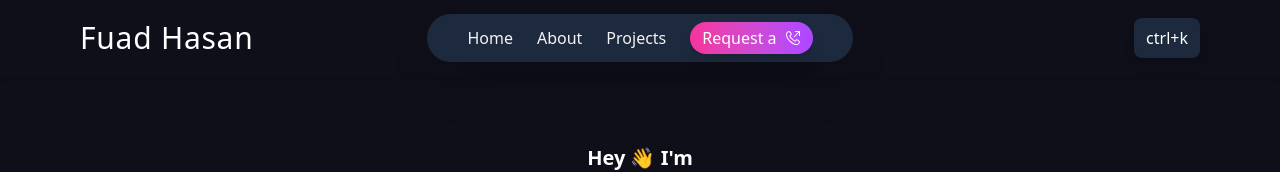
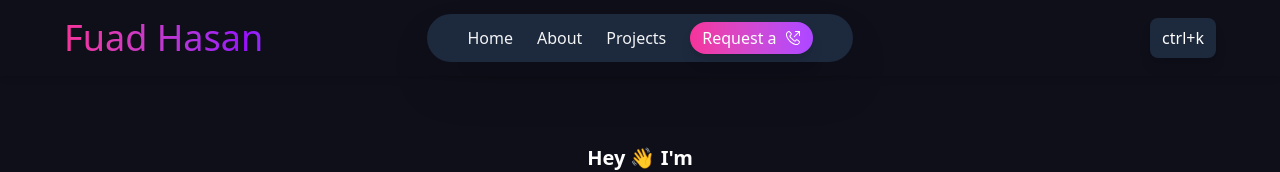
Before and after one commit to fuadhasan05/my-portfolio, a React (Vite) app: page / in a window 1280 px wide. Shown: the top 172 px of the page. Built offline with nearby package versions, Linux system fonts and the light colour scheme.

Commit message:
update responsive

```diff
--- a/src/components/About.jsx
+++ b/src/components/About.jsx
@@ -2,7 +2,7 @@ import React from "react";
 
 export default function About() {
   return (
-    <div id="about" className="container mx-auto text-white py-16 px-4">
+    <div id="about" className="container mx-auto text-white py-16">
       {/* Heading */}
       <div className="text-center mb-12">
         <h2 className="text-4xl font-bold mb-6">About Me</h2>
--- a/src/components/Contact.jsx
+++ b/src/components/Contact.jsx
@@ -11,7 +11,7 @@ import {
 
 export default function Contact() {
   return (
-    <section className="container mx-auto flex flex-col md:flex-row gap-10 px-4 py-16 text-gray-100 min-h-[400px]">
+    <section className="container mx-auto flex flex-col md:flex-row gap-10 py-16 text-gray-100 min-h-[400px]">
       {/* Left side: Contact info */}
       <div className="flex-1 space-y-6">
         <h2 className="text-4xl font-bold text-pink-500">
--- a/src/components/FeaturedProjects.jsx
+++ b/src/components/FeaturedProjects.jsx
@@ -45,7 +45,7 @@ export default function FeaturedProjects() {
   ];
 
   return (
-    <div id="projects" className="text-white py-16 px-4">
+    <div id="projects" className="text-white py-16">
       {/* Heading */}
       <div className="text-center mb-12">
         <h2 className="text-4xl font-bold mb-4">Featured Projects</h2>
@@ -53,7 +53,7 @@ export default function FeaturedProjects() {
       </div>
 
       {/* Project Cards */}
-      <div className="grid md:grid-cols-3 gap-8 container mx-auto px-4">
+      <div className="grid md:grid-cols-3 gap-8 container mx-auto">
         {projects.map((project, idx) => (
           <div
             key={idx}
--- a/src/components/Navbar.jsx
+++ b/src/components/Navbar.jsx
@@ -29,11 +29,11 @@ export default function Navbar() {
   return (
     <>
       {/* Navbar */}
-      <nav className="bg-[#0f0f1a] text-white py-3 px-6 md:px-16 shadow-md fixed top-0 left-0 right-0 z-50">
-        <div className="flex items-center justify-between container mx-auto px-4">
+      <nav className="bg-[#0f0f1a] text-white py-3 md:px-16 shadow-md fixed top-0 left-0 right-0 z-50">
+        <div className="flex items-center justify-between container mx-auto">
           {/* Left: Logo */}
           <div
-            className="text-3xl font-signature tracking-wide flex-1 cursor-pointer"
+            className="text-4xl flex-1 font-signature cursor-pointer select-none inline-block text-transparent bg-clip-text bg-gradient-to-r from-pink-500 via-purple-600 to-blue-500"
             onClick={() => handleScroll("home")}
           >
             Fuad Hasan
@@ -113,7 +113,9 @@ export default function Navbar() {
             >
               ✕
             </button>
-            <h2 className="text-xl font-bold mb-4 text-center">Send Me a Massege</h2>
+            <h2 className="text-xl font-bold mb-4 text-center">
+              Send Me a Massege
+            </h2>
             <form className="flex-1 max-w-lg p-6 rounded-lg border bg-gray-900 border-gray-400/40 shadow-lg flex flex-col gap-4">
               <input
                 type="text"
```
